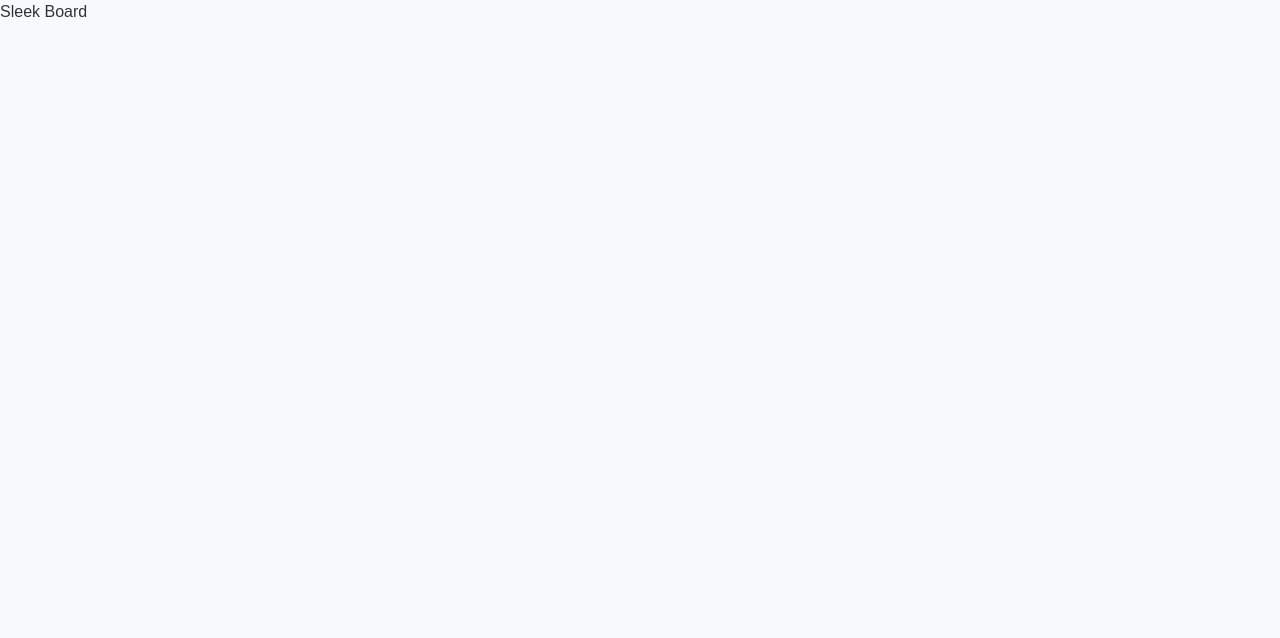
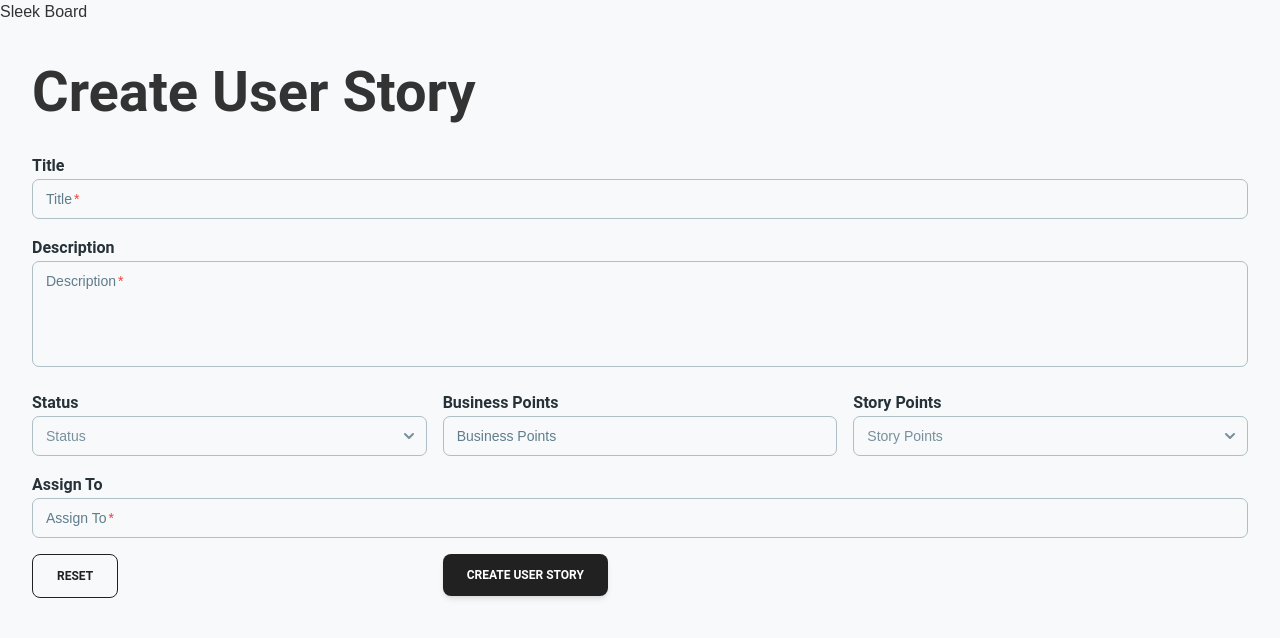
Before and after one commit to nmoham46/SleekBoard, a React (Vite) app in the folder frontend/: page / in a window 1280 px wide. Shown: the top 638 px of the page. Built offline with nearby package versions, Linux system fonts and the light colour scheme.

Commit message:
feat : added UserStoryForm in the app.jsx

```diff
--- a/frontend/src/App.jsx
+++ b/frontend/src/App.jsx
@@ -1,9 +1,11 @@
 import '@/styles/App.css'
+import UserStoryForm from './components/UserStoryForm'
 
 function App() {
   return (
     <div className="">
       Sleek Board
+      <UserStoryForm />
     </div>
   )
 }
```
